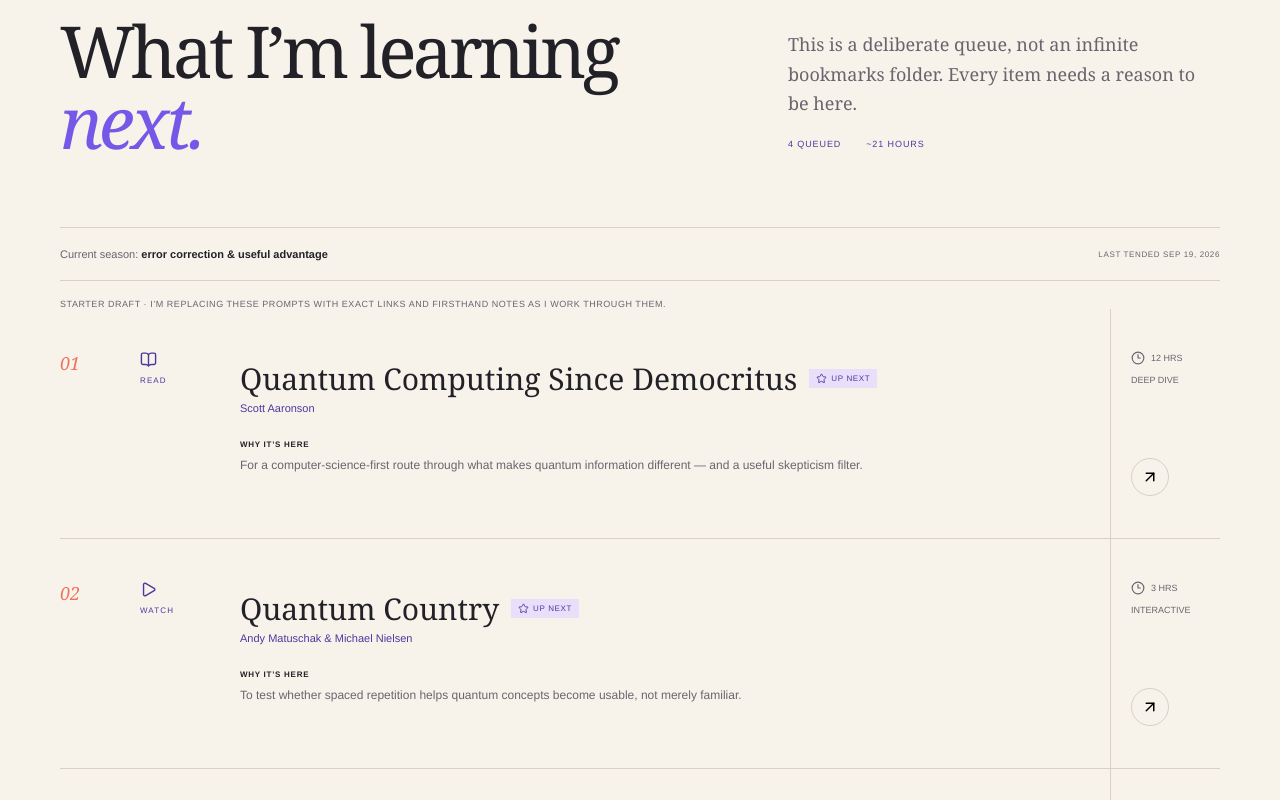
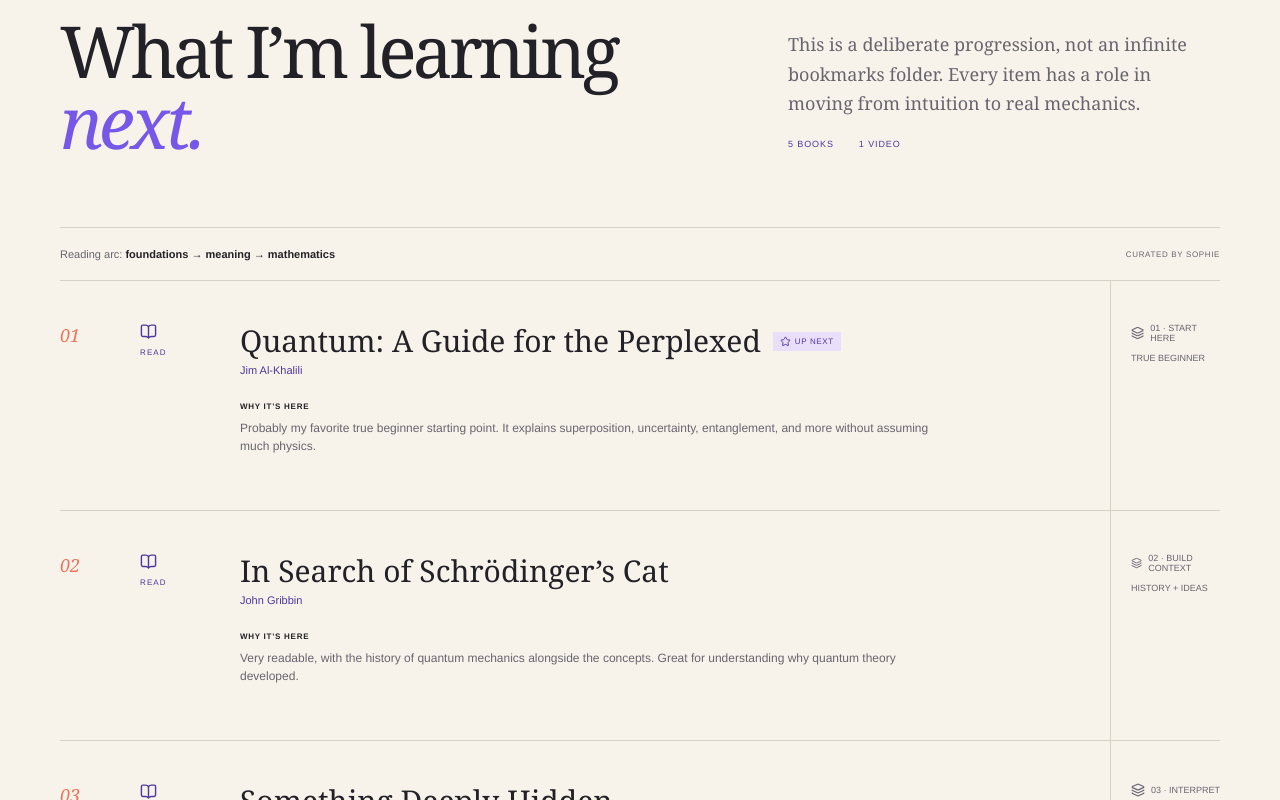
Before and after one commit to sophie2chance2/quantumbychance, a Next.js app: page /queue in a window 1280 px wide. Shown: the part 280-1080 px from the top of the page. Built offline with nearby package versions, Linux system fonts and the light colour scheme.

Commit message:
Add Sophie's quantum reading list

```diff
--- a/app/queue/page.tsx
+++ b/app/queue/page.tsx
@@ -1,13 +1,15 @@
 import type { Metadata } from "next";
-import { ArrowUpRight, BookOpen, Clock3, Headphones, Play, Star } from "lucide-react";
+import { ArrowUpRight, BookOpen, Layers3, Play, Star } from "lucide-react";
 
 export const metadata: Metadata = { title: "Learning queue" };
 
 const queue = [
-  { type: "Read", icon: BookOpen, title: "Quantum Computing Since Democritus", creator: "Scott Aaronson", why: "For a computer-science-first route through what makes quantum information different — and a useful skepticism filter.", time: "12 hrs", level: "Deep dive", priority: true },
-  { type: "Watch", icon: Play, title: "Quantum Country", creator: "Andy Matuschak & Michael Nielsen", why: "To test whether spaced repetition helps quantum concepts become usable, not merely familiar.", time: "3 hrs", level: "Interactive", priority: true },
-  { type: "Read", icon: BookOpen, title: "Quantum Computing: Progress and Prospects", creator: "National Academies", why: "A baseline for separating durable technical constraints from this year’s headlines.", time: "5 hrs", level: "Report", priority: false },
-  { type: "Listen", icon: Headphones, title: "The Joy of Why: Quantum Error Correction", creator: "Quanta Magazine", why: "I want another explanation of how information survives without violating the no-cloning theorem.", time: "55 min", level: "Conversation", priority: false },
+  { type: "Read", icon: BookOpen, title: "Quantum: A Guide for the Perplexed", creator: "Jim Al-Khalili", why: "Probably my favorite true beginner starting point. It explains superposition, uncertainty, entanglement, and more without assuming much physics.", stage: "01 · Start here", level: "True beginner", priority: true },
+  { type: "Read", icon: BookOpen, title: "In Search of Schrödinger’s Cat", creator: "John Gribbin", why: "Very readable, with the history of quantum mechanics alongside the concepts. Great for understanding why quantum theory developed.", stage: "02 · Build context", level: "History + ideas", priority: false },
+  { type: "Read", icon: BookOpen, title: "Something Deeply Hidden", creator: "Sean Carroll", why: "Excellent once the basic vocabulary is familiar. It focuses on what quantum mechanics actually means, including the many-worlds interpretation.", stage: "03 · Interpret", level: "Meaning", priority: false },
+  { type: "Read", icon: BookOpen, title: "QED: The Strange Theory of Light and Matter", creator: "Richard Feynman", why: "Short, surprisingly approachable, and drawn from lectures for non-specialists. A first taste of how physicists reason about quantum behavior.", stage: "04 · Reason", level: "Lectures", priority: false },
+  { type: "Read", icon: BookOpen, title: "The Theoretical Minimum: Quantum Mechanics", creator: "Leonard Susskind & Art Friedman", why: "Where I’d go when it’s time to actually learn quantum mechanics rather than just learn about it. There is real math, designed for motivated non-physicists.", stage: "05 · Do the math", level: "Mathematical", priority: false },
+  { type: "Watch", icon: Play, title: "Double-Slit Experiment & Wave-Particle Duality Explained in Simple Words", creator: "Science ABC · YouTube", why: "A visual first look at the double-slit experiment and the strange shift between particle-like and wave-like behavior.", stage: "Watch first", level: "Video", priority: true, url: "https://www.youtube.com/watch?v=Cc6FJXMfhew" },
 ];
 
 export default function QueuePage() {
@@ -15,12 +17,11 @@
     <div className="shell inner-page">
       <header className="page-hero queue-hero">
         <div><p className="kicker">The input side</p><h1>What I’m learning<br /><em>next.</em></h1></div>
-        <div className="queue-intro"><p>This is a deliberate queue, not an infinite bookmarks folder. Every item needs a reason to be here.</p><div><span>4 queued</span><span>~21 hours</span></div></div>
+        <div className="queue-intro"><p>This is a deliberate progression, not an infinite bookmarks folder. Every item has a role in moving from intuition to real mechanics.</p><div><span>5 books</span><span>1 video</span></div></div>
       </header>
-      <div className="queue-toolbar"><span>Current season: <strong>error correction & useful advantage</strong></span><small>Last tended Sep 19, 2026</small></div>
-      <p className="draft-note">Starter draft · I’m replacing these prompts with exact links and firsthand notes as I work through them.</p>
+      <div className="queue-toolbar"><span>Reading arc: <strong>foundations → meaning → mathematics</strong></span><small>Curated by Sophie</small></div>
       <section className="queue-list">
-        {queue.map(({ type, icon: Icon, title, creator, why, time, level, priority }, index) => (
+        {queue.map(({ type, icon: Icon, title, creator, why, stage, level, priority, url }, index) => (
           <article key={title}>
             <div className="queue-index">{String(index + 1).padStart(2, "0")}</div>
             <div className="queue-type"><Icon size={17} /><span>{type}</span></div>
@@ -29,7 +30,7 @@
               <p className="creator">{creator}</p>
               <p><strong>Why it’s here</strong>{why}</p>
             </div>
-            <div className="queue-facts"><span><Clock3 size={14} /> {time}</span><span>{level}</span><button aria-label={`Open ${title}`}><ArrowUpRight size={18} /></button></div>
+            <div className="queue-facts"><span><Layers3 size={14} /> {stage}</span><span>{level}</span>{url ? <a href={url} target="_blank" rel="noreferrer" aria-label={`Open ${title}`}><ArrowUpRight size={18} /></a> : <i />}</div>
           </article>
         ))}
       </section>
```
Also changed, not shown: app/globals.css (+1 -0 lines).
